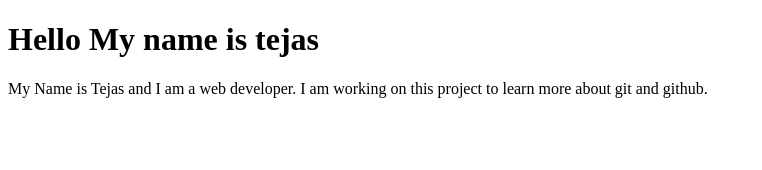
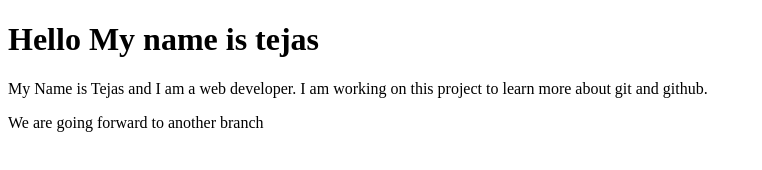
Before and after one commit to tejasghlade/gihtub-rebase-prac, a plain HTML site: page index.html in a window 1280 px wide. Shown: the whole page, without its empty margins (0-762 px from the left). Drawn offline with Linux system fonts and the light colour scheme.

Commit message:
Implement another new feature

```diff
--- a/index.html
+++ b/index.html
@@ -12,6 +12,9 @@
     <p>
         My Name is Tejas and I am a web developer. I am working on this project to learn more about git and github.
     </p>
+    <p>
+        We are going forward to another branch
+    </p>
 </body>
 
 </html>
```
